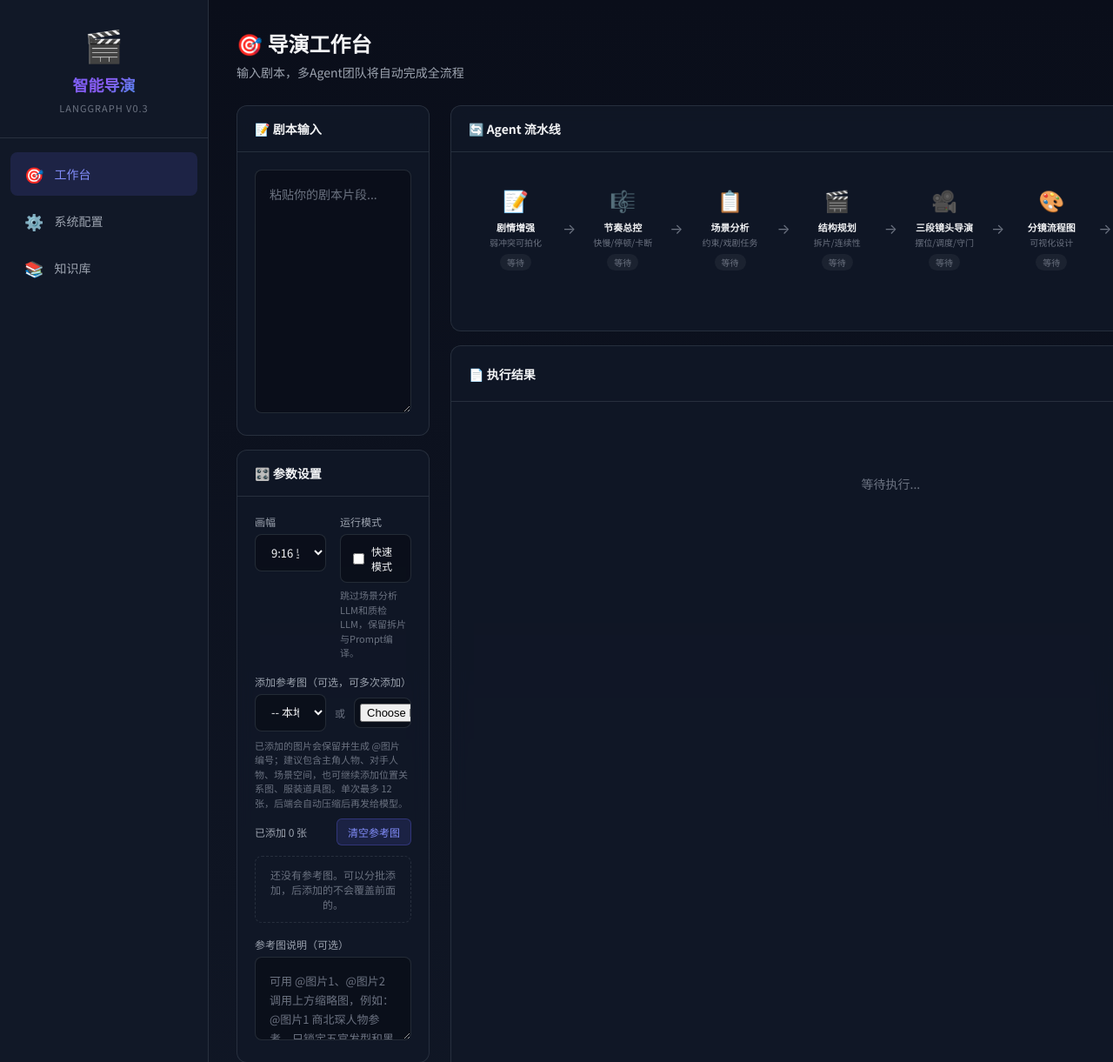
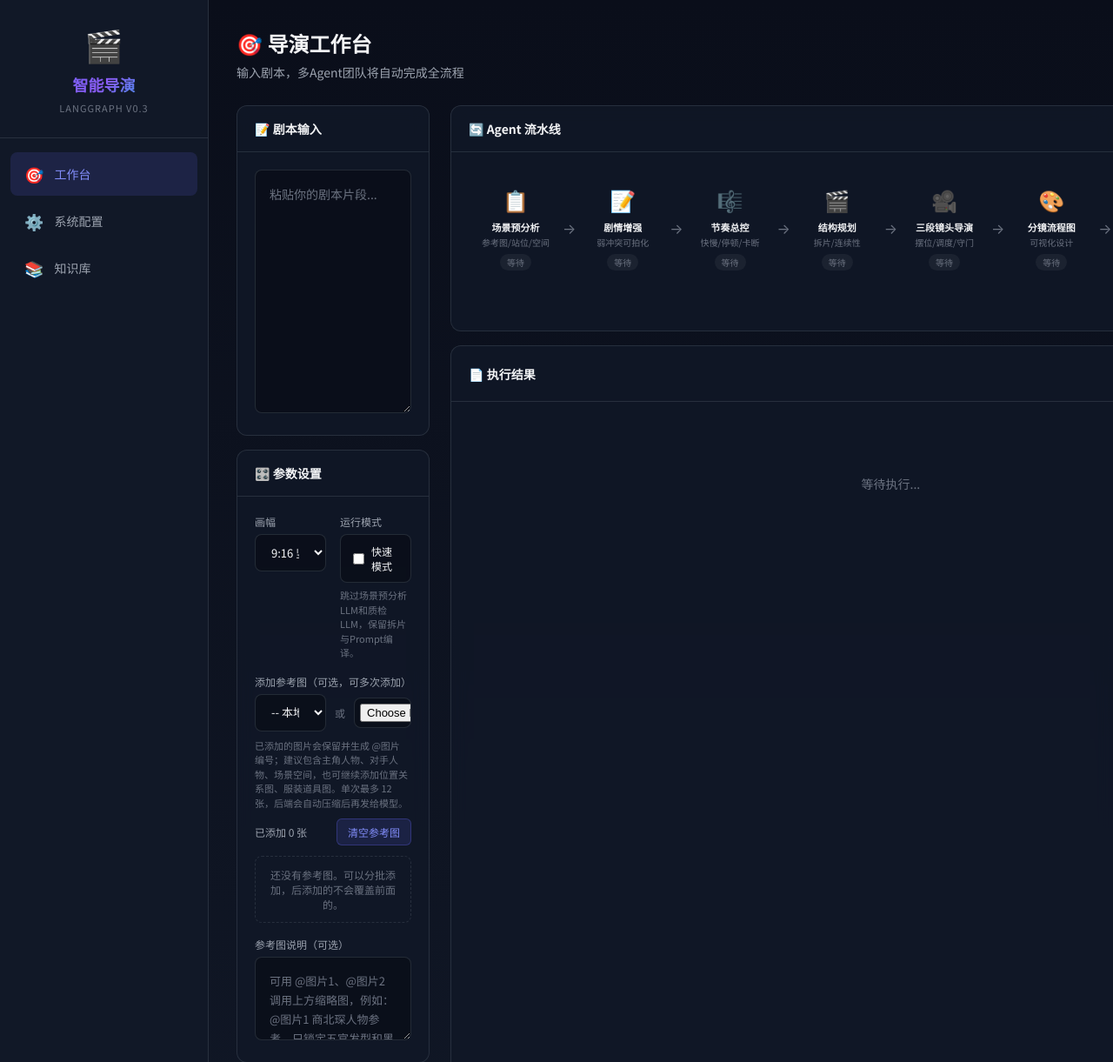
Before and after one commit to gstzydw-ship-it/AI_Director_Studio, a FastAPI app: page / in a window 1280 px wide. Shown: the top 1221 px of the page at 87% size. Run offline with FastAPI, Linux system fonts and the light colour scheme; data that the repository does not hold is empty.

Commit message:
Update UI pipeline order for director workflow

```diff
--- a/ui/app.py
+++ b/ui/app.py
@@ -246,7 +246,7 @@ _AGENT_KEY_MAP = {
 _AGENT_DISPLAY_NAMES = {
     "director_showrunner": "📝 剧情增强",
     "rhythm_rewrite_director": "🎼 节奏改写",
-    "scene_analyst": "📋 场景分析",
+    "scene_analyst": "📋 场景预分析",
     "story_planner": "🎬 结构规划",
     "shot_director": "🎥 镜头设计",
     "storyboard_designer": "🎨 分镜流程图",
@@ -331,12 +331,13 @@ def _recover_stale_running_state(session_id: str, state: dict) -> bool:
 _load_latest_results_on_startup()
 
 _STEP_LABELS = {
-    "节奏总控导演":  ("step_0_rhythm",  "🎼 节奏总控导演正在改写剧本...（1/6）"),
-    "场景分析师":  ("step_1_analyze",  "📋 场景分析师正在分析剧本...（2/6）"),
-    "结构规划师":  ("step_2_plan",     "🎬 结构规划师正在拆片规划...（3/6）"),
-    "镜头导演":    ("step_3_direct",   "🎥 镜头导演正在设计分镜...（4/6）"),
-    "Seedance编译师": ("step_4_compile", "✍️ Seedance编译师正在生成Prompt...（5/6）"),
-    "质检导演":    ("step_5_inspect",  "🔍 质检导演正在审查产物...（6/6）"),
+    "场景分析师":  ("step_0_scene",    "📋 场景预分析正在读取参考图、人物站位和空间信息...（1/8）"),
+    "剧情增强导演":  ("step_0_enhance", "📝 剧情增强导演正在按场景约束增强剧本...（2/8）"),
+    "节奏总控导演":  ("step_0_rhythm",  "🎼 节奏总控导演正在改写剧本...（3/8）"),
+    "结构规划师":  ("step_2_plan",     "🎬 结构规划师正在拆片规划...（4/8）"),
+    "镜头导演":    ("step_3_direct",   "🎥 镜头导演正在设计分镜...（5/8）"),
+    "Seedance编译师": ("step_4_compile", "✍️ Seedance编译师正在生成Prompt...（7/8）"),
+    "质检导演":    ("step_5_inspect",  "🔍 质检导演正在审查产物...（8/8）"),
 }
 
 
@@ -833,9 +834,9 @@ def _run_pipeline_in_thread(
             task_state.clear()
             task_state.update(_default_task_state())
             task_state.update(preserved_inputs)
-            task_state["step"] = "step_0_rhythm"
+            task_state["step"] = "step_0_scene"
             task_state["status"] = "running_phase_1"
-            task_state["message"] = "🎼 节奏总控导演正在改写剧本...（1/6）"
+            task_state["message"] = "📋 场景预分析正在读取参考图、人物站位和空间信息...（1/8）"
             started_at = datetime.now().isoformat()
             task_state["started_at"] = started_at
             task_state["last_progress_at"] = started_at
--- a/ui/native_studio.py
+++ b/ui/native_studio.py
@@ -93,16 +93,16 @@ ASSET_TYPES = [
 ]
 
 AGENTS = [
+    ("scene_analyst", "场景预分析", "分析参考图、人物站位姿势和场景信息"),
     ("director_showrunner", "剧情增强", "增强原剧本内弱冲突，转成可拍动作"),
     ("rhythm_rewrite_director", "节奏改写", "优化节奏、冲突和情绪推进"),
-    ("scene_analyst", "场景分析", "识别人物、地点、动作和视觉元素"),
     ("story_planner", "结构规划", "拆分片段并规划叙事结构"),
     ("shot_director", "镜头导演", "设计景别、机位、运镜和画面说明"),
     ("prompt_compiler", "提示词编译", "整理可用于生成的提示词"),
     ("quality_inspector", "质量检查", "检查连续性、完整性和可生成性"),
 ]
 
-STEPS = ["剧情增强", "节奏改写", "场景分析", "结构规划", "镜头导演", "提示词编译", "质量检查"]
+STEPS = ["场景预分析", "剧情增强", "节奏改写", "结构规划", "镜头导演", "提示词编译", "质量检查"]
 ASPECT_OPTIONS = ["9:16", "16:9", "1:1", "4:5", "3:4"]
 STYLE_OPTIONS = ["都市短剧", "都市商战", "悬疑冷调", "情感现实", "古风精致", "喜剧明亮", "赛博霓虹"]
 PROVIDER_OPTIONS = ["火山引擎", "通义千问", "深度求索", "开放接口", "本地模型"]
@@ -454,7 +454,7 @@ class DirectorStudioApp(ctk.CTk if ctk else object):
         flow = self._card(bottom)
         flow.pack(side="left", fill="both", expand=True, padx=(8, 0))
         ctk.CTkLabel(flow, text="流程概览", font=self._font(16, "bold"), text_color=COLORS["text"]).pack(anchor="w", padx=18, pady=(16, 10))
-        ctk.CTkLabel(flow, text="节奏改写 → 场景分析 → 结构规划 → 镜头导演 → 提示词编译 → 质量检查", font=self._font(13), text_color=COLORS["muted"], wraplength=470).pack(anchor="w", padx=18, pady=(0, 20))
+        ctk.CTkLabel(flow, text="场景预分析 → 剧情增强 → 节奏改写 → 结构规划 → 镜头导演 → 提示词编译 → 质量检查", font=self._font(13), text_color=COLORS["muted"], wraplength=470).pack(anchor="w", padx=18, pady=(0, 20))
         self._paint_workspace()
 
     def _page_assets(self):
--- a/ui/templates/index.html
+++ b/ui/templates/index.html
@@ -74,7 +74,7 @@
                                             <input type="checkbox" id="speedMode">
                                             <span>快速模式</span>
                                         </label>
-                                        <small>跳过场景分析LLM和质检LLM，保留拆片与Prompt编译。</small>
+                                        <small>跳过场景预分析LLM和质检LLM，保留拆片与Prompt编译。</small>
                                     </div>
                                 </div>
                                 <div class="setting-group">
@@ -127,6 +127,15 @@
                             </div>
                             <div class="card-body">
                                 <div class="pipeline-steps">
+                                    <div class="step" id="step-analyze">
+                                        <div class="step-icon">📋</div>
+                                        <div class="step-info">
+                                            <div class="step-name">场景预分析</div>
+                                            <div class="step-desc">参考图/站位/空间</div>
+                                        </div>
+                                        <div class="step-status">等待</div>
+                                    </div>
+                                    <div class="step-arrow">→</div>
                                     <div class="step" id="step-enhance">
                                         <div class="step-icon">📝</div>
                                         <div class="step-info">
@@ -141,15 +150,6 @@
                                         <div class="step-info">
                                             <div class="step-name">节奏总控</div>
                                             <div class="step-desc">快慢/停顿/卡断</div>
-                                        </div>
-                                        <div class="step-status">等待</div>
-                                    </div>
-                                    <div class="step-arrow">→</div>
-                                    <div class="step" id="step-analyze">
-                                        <div class="step-icon">📋</div>
-                                        <div class="step-info">
-                                            <div class="step-name">场景分析</div>
-                                            <div class="step-desc">约束/戏剧任务</div>
                                         </div>
                                         <div class="step-status">等待</div>
                                     </div>
@@ -210,20 +210,20 @@
                             </div>
                             <div class="card-body">
                                 <div class="result-tabs" id="resultTabs" style="display:none;">
-                                    <button class="result-tab active" data-agent="prompt_compiler"
-                                        onclick="switchResultTab(this)">✍️ Seedance编译</button>
-                                    <button class="result-tab" data-agent="storyboard_designer"
-                                        onclick="switchResultTab(this)">🎨 分镜流程图</button>
+                                    <button class="result-tab active" data-agent="scene_analyst"
+                                        onclick="switchResultTab(this)">📋 场景预分析</button>
                                     <button class="result-tab" data-agent="director_showrunner"
                                         onclick="switchResultTab(this)">📝 剧情增强</button>
                                     <button class="result-tab" data-agent="rhythm_rewrite_director"
                                         onclick="switchResultTab(this)">🎼 节奏策略</button>
-                                    <button class="result-tab" data-agent="scene_analyst"
-                                        onclick="switchResultTab(this)">📋 场景约束</button>
                                     <button class="result-tab" data-agent="story_planner"
                                         onclick="switchResultTab(this)">🎬 拆片规划</button>
                                     <button class="result-tab" data-agent="shot_director"
                                         onclick="switchResultTab(this)">🎥 三段镜头</button>
+                                    <button class="result-tab" data-agent="storyboard_designer"
+                                        onclick="switchResultTab(this)">🎨 分镜流程图</button>
+                                    <button class="result-tab" data-agent="prompt_compiler"
+                                        onclick="switchResultTab(this)">✍️ Seedance编译</button>
                                     <button class="result-tab" data-agent="quality_inspector"
                                         onclick="switchResultTab(this)">🔍 质检报告</button>
                                 </div>
@@ -628,7 +628,7 @@
         const REVIEW_AGENT_LABELS = {
             director_showrunner: '剧情增强',
             rhythm_rewrite_director: '节奏总控',
-            scene_analyst: '场景分析',
+            scene_analyst: '场景预分析',
             story_planner: '结构规划',
             shot_director: '三段镜头导演',
             shot_director_layout: '镜头摆位骨架',
@@ -758,9 +758,9 @@
         };
 
         const STATUS_MESSAGE_REWRITES = [
-            [/Director showrunner brief ready; scene analyst is running/i, '剧情增强已完成，节奏总控正在运行...'],
+            [/Director showrunner brief ready; scene analyst is running/i, '场景预分析正在运行...'],
             [/Seedance compiler is generating segment\s+(\d+)\s+prompt/i, 'Seedance 编译师正在生成片段 $1 Prompt...'],
-            [/scene analyst is running/i, '场景分析正在运行...'],
+            [/scene analyst is running/i, '场景预分析正在运行...'],
             [/story planner is running/i, '结构规划正在运行...'],
             [/shot director is running/i, '镜头导演正在运行...'],
             [/quality inspector is running/i, '质检导演正在检查...'],
@@ -1180,7 +1180,7 @@
             const title = hasLayout ? '三段镜头导演可继续' : '可从镜头导演重新启动';
             const helpText = hasLayout
                 ? `已保留镜头摆位骨架，将从${nextStage}继续。`
-                : '已保留节奏改写、场景分析和结构规划，将从镜头摆位骨架重新开始，不重跑前三步。';
+                : '已保留场景预分析、剧情增强、节奏改写和结构规划，将从镜头摆位骨架重新开始，不重跑前四步。';
             const buttonText = hasLayout ? '继续三段镜头导演' : '从镜头导演继续';
             document.getElementById('interactiveBox').innerHTML = `
                 <div style="padding: 16px; background: rgba(245, 158, 11, 0.12); border: 1.5px solid var(--accent-warning); border-radius: 10px; margin-top: 16px;">
@@ -1271,6 +1271,7 @@
 
         // 页面初始化：恢复后端状态（刷新不丢数据）
         window.addEventListener('DOMContentLoaded', async () => {
+            loadReferenceLibrary();
             try {
                 const resp = await fetch(statusUrl());
                 let state = await resp.json();
@@ -1576,12 +1577,13 @@
         }
 
         // 进度条只以 /api/status 返回的后端状态为准。
-        const STEP_ORDER = ['enhance', 'rhythm', 'analyze', 'plan', 'direct', 'storyboard', 'compile', 'inspect'];
+        const STEP_ORDER = ['analyze', 'enhance', 'rhythm', 'plan', 'direct', 'storyboard', 'compile', 'inspect'];
         const STEP_KEY_MAP = {
-            'step_0_enhance': 0,
-            'step_0_rhythm': 1,
-            'step_1_rhythm': 1,
-            'step_1_analyze': 2,
+            'step_0_scene': 0,
+            'step_1_analyze': 0,
+            'step_0_enhance': 1,
+            'step_0_rhythm': 2,
+            'step_1_rhythm': 2,
             'step_2_plan': 3,
             'step_3_direct': 4,
             'step_4_storyboard': 5,
@@ -1614,9 +1616,9 @@
         function inferCompletedStepIndex(state = {}) {
             const outputs = state.agent_outputs || {};
             let doneIdx = -1;
-            if (outputs.director_showrunner) doneIdx = Math.max(doneIdx, 0);
-            if (outputs.rhythm_rewrite_director) doneIdx = Math.max(doneIdx, 1);
-            if (outputs.scene_analyst) doneIdx = Math.max(doneIdx, 2);
+            if (outputs.scene_analyst) doneIdx = Math.max(doneIdx, 0);
+            if (outputs.director_showrunner) doneIdx = Math.max(doneIdx, 1);
+            if (outputs.rhythm_rewrite_director) doneIdx = Math.max(doneIdx, 2);
             if (outputs.story_planner) doneIdx = Math.max(doneIdx, 3);
             if (latestShotDirectorOutput(outputs)) doneIdx = Math.max(doneIdx, 4);
             if (hasStoryboardOutput(outputs)) doneIdx = Math.max(doneIdx, 5);
@@ -1635,7 +1637,7 @@
                 && /节奏总控|rhythm/i.test(message)
                 && !/场景分析|scene_analyst/i.test(message)
             ) {
-                return 1;
+                return 2;
             }
 
             const stepIdx = STEP_KEY_MAP[state.step];
@@ -1646,18 +1648,18 @@
             if (/分镜流程图|storyboard/i.test(message)) return 5;
             if (/镜头导演|动作调度|守门|shot_director|blocking|layout|guard/i.test(message)) return 4;
             if (/结构规划|拆片|story_planner|plan/i.test(message)) return 3;
-            if (/场景分析|scene_analyst/i.test(message)) return 2;
-            if (/节奏总控|rhythm/i.test(message)) return 1;
-            if (/剧情增强|director_showrunner|enhance/i.test(message)) return 0;
+            if (/场景预分析|场景分析|scene_analyst/i.test(message)) return 0;
+            if (/节奏总控|rhythm/i.test(message)) return 2;
+            if (/剧情增强|director_showrunner|enhance/i.test(message)) return 1;
 
             if (hasQualityOutput(outputs)) return 7;
             if (hasCompiledPrompt(outputs, state)) return 6;
             if (hasStoryboardOutput(outputs)) return 5;
             if (latestShotDirectorOutput(outputs)) return 4;
             if (outputs.story_planner) return 3;
-            if (outputs.scene_analyst) return 2;
-            if (outputs.rhythm_rewrite_director) return 1;
-            if (outputs.director_showrunner) return 0;
+            if (outputs.rhythm_rewrite_director) return 2;
+            if (outputs.director_showrunner) return 1;
+            if (outputs.scene_analyst) return 0;
             return 0;
         }
 
@@ -1925,31 +1927,27 @@
             currentPublicState = state;
             document.getElementById('resultTabs').style.display = 'flex';
 
-            const hasCompiledPrompt = compiledSegmentEntries(agentOutputs).length > 0
-                || Boolean(agentOutputs.prompt_compiler || state.result);
-            if (hasCompiledPrompt) {
-                selectResultTab('prompt_compiler');
-                document.getElementById('resultOutput').innerHTML = renderCompiledSegments(agentOutputs, state);
-                return;
-            }
-
             const fallbackCandidates = [
+                ['scene_analyst', agentOutputs.scene_analyst],
+                ['director_showrunner', agentOutputs.director_showrunner],
+                ['rhythm_rewrite_director', agentOutputs.rhythm_rewrite_director],
+                ['story_planner', agentOutputs.story_planner],
                 ['shot_director', latestShotDirectorOutput(agentOutputs)],
-                ['story_planner', agentOutputs.story_planner],
-                ['scene_analyst', agentOutputs.scene_analyst],
-                ['rhythm_rewrite_director', agentOutputs.rhythm_rewrite_director],
-                ['director_showrunner', agentOutputs.director_showrunner],
+                ['storyboard_designer', agentOutputs.storyboard_designer],
+                ['prompt_compiler', compiledSegmentEntries(agentOutputs).length > 0 || agentOutputs.prompt_compiler || state.result],
                 ['quality_inspector', agentOutputs.quality_inspector],
             ];
             const availableEntry = fallbackCandidates.find(([, text]) => Boolean(text));
             if (availableEntry) {
                 const [availableAgent, text] = availableEntry;
                 selectResultTab(availableAgent);
-                document.getElementById('resultOutput').innerHTML = renderReadableAgentOutput(availableAgent, text);
+                document.getElementById('resultOutput').innerHTML = availableAgent === 'prompt_compiler'
+                    ? renderCompiledSegments(agentOutputs, state)
+                    : renderReadableAgentOutput(availableAgent, text);
                 return;
             }
 
-            selectResultTab('prompt_compiler');
+            selectResultTab('scene_analyst');
             document.getElementById('resultOutput').innerHTML =
                 '<div class="placeholder-text">暂无可展示输出。</div>';
         }
```
